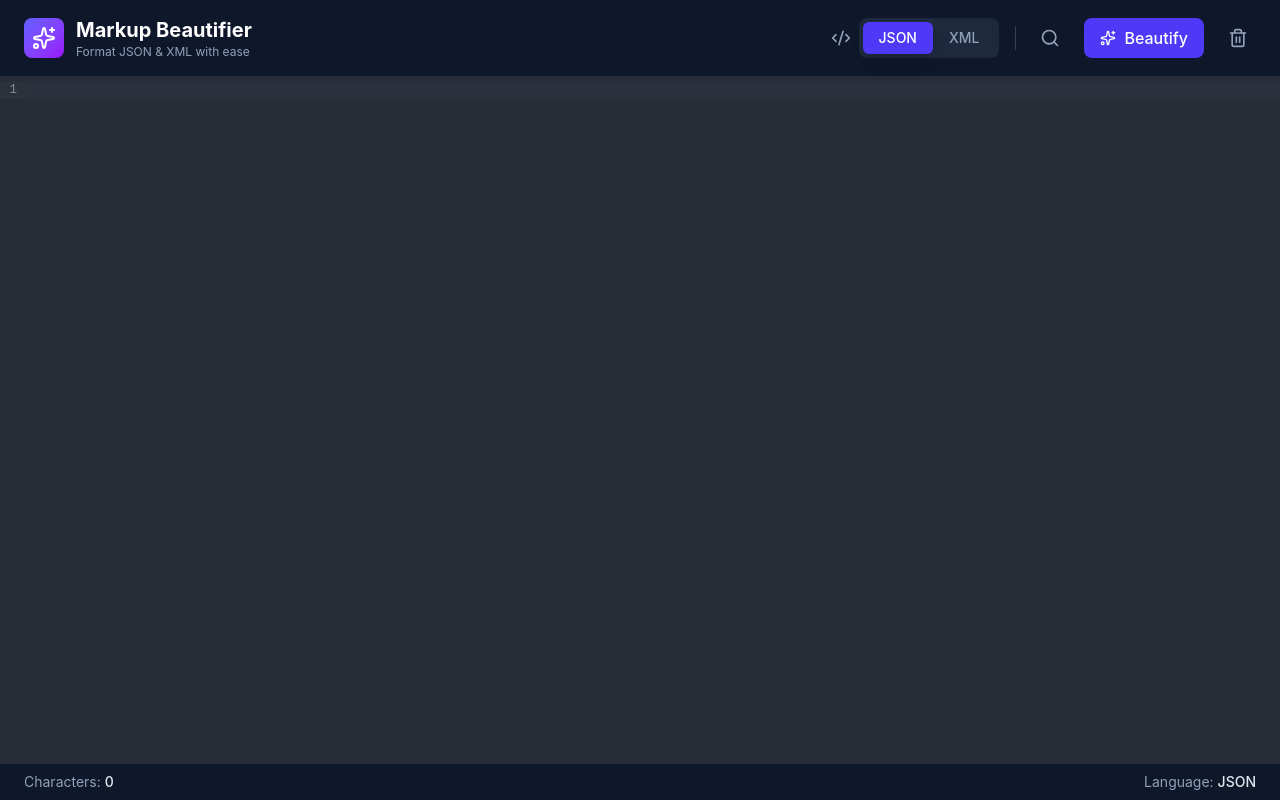
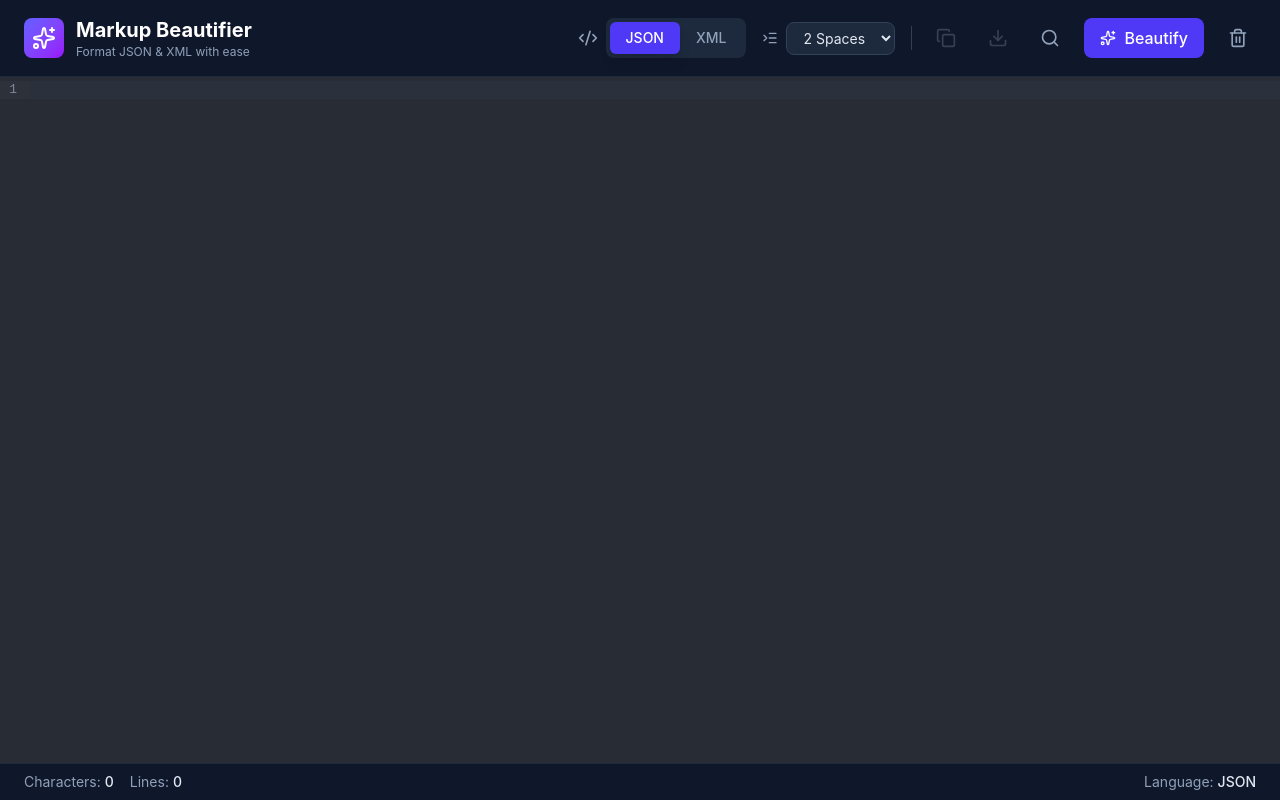
Before and after one commit to Godfather59/markup, a React (Vite) app: page / in a window 1280 px wide. Built offline with nearby package versions, Linux system fonts and the light colour scheme.

Commit message:
Add copy/download buttons, line count, and indentation selector

```diff
--- a/src/App.tsx
+++ b/src/App.tsx
@@ -4,6 +4,7 @@ import { Header } from './components/Header';
 import { Editor } from './components/Editor';
 import { SearchWidget } from './components/SearchWidget';
 import { StatusBar } from './components/StatusBar';
+import { IndentationType } from './components/IndentationSelector';
 import { formatJSON, formatXML } from './utils/formatters';
 import { findMatches, replaceAll } from './utils/search';
 import { useKeyboardShortcuts } from './hooks/useKeyboardShortcuts';
@@ -11,11 +12,18 @@ import { useKeyboardShortcuts } from './hooks/useKeyboardShortcuts';
 function App() {
   const [content, setContent] = useState('');
   const [language, setLanguage] = useState<'json' | 'xml'>('json');
+  const [indent, setIndent] = useState<IndentationType>(2);
   const [searchTerm, setSearchTerm] = useState('');
   const [replaceTerm, setReplaceTerm] = useState('');
   const [isSearchVisible, setIsSearchVisible] = useState(false);
   const [isReplaceVisible, setIsReplaceVisible] = useState(false);
   const [currentMatchIndex, setCurrentMatchIndex] = useState(0);
+
+  // Calculate line count
+  const lineCount = useMemo(() => {
+    if (!content) return 0;
+    return content.split('\n').length;
+  }, [content]);
 
   // Compute matches
   const matches = useMemo(() => {
@@ -29,6 +37,12 @@ function App() {
     }
   }, [matches.length, currentMatchIndex]);
 
+  // Get indentation string for formatting
+  const getIndentString = useCallback(() => {
+    if (indent === 'tab') return '\t';
+    return indent === 2 ? 2 : 4;
+  }, [indent]);
+
   // Format handler
   const handleFormat = useCallback(() => {
     if (!content.trim()) {
@@ -37,13 +51,16 @@ function App() {
     }
 
     try {
-      const formatted = language === 'json' ? formatJSON(content) : formatXML(content);
+      const indentValue = getIndentString();
+      const formatted = language === 'json'
+        ? formatJSON(content, indentValue)
+        : formatXML(content, typeof indentValue === 'number' ? ' '.repeat(indentValue) : indentValue);
       setContent(formatted);
       toast.success(`${language.toUpperCase()} formatted successfully!`);
     } catch (error) {
       toast.error((error as Error).message);
     }
-  }, [content, language]);
+  }, [content, language, getIndentString]);
 
   // Clear handler
   const handleClear = useCallback(() => {
@@ -137,6 +154,7 @@ function App() {
         type: 'format',
         content: pastedText,
         language: detectedLang,
+        indent: indent,
         id: Date.now()
       });
 
@@ -168,6 +186,46 @@ function App() {
     setSearchTerm('');
     setReplaceTerm('');
   }, [content, searchTerm, replaceTerm, matches.length]);
+
+  // Copy to clipboard
+  const handleCopy = useCallback(async () => {
+    if (!content.trim()) {
+      toast.error('Nothing to copy');
+      return;
+    }
+
+    try {
+      await navigator.clipboard.writeText(content);
+      toast.success('Copied to clipboard!');
+    } catch (error) {
+      toast.error('Failed to copy to clipboard');
+    }
+  }, [content]);
+
+  // Download file
+  const handleDownload = useCallback(() => {
+    if (!content.trim()) {
+      toast.error('Nothing to download');
+      return;
+    }
+
+    try {
+      const extension = language === 'json' ? 'json' : 'xml';
+      const mimeType = language === 'json' ? 'application/json' : 'application/xml';
+      const blob = new Blob([content], { type: mimeType });
+      const url = URL.createObjectURL(blob);
+      const a = document.createElement('a');
+      a.href = url;
+      a.download = `formatted.${extension}`;
+      document.body.appendChild(a);
+      a.click();
+      document.body.removeChild(a);
+      URL.revokeObjectURL(url);
+      toast.success('File downloaded!');
+    } catch (error) {
+      toast.error('Failed to download file');
+    }
+  }, [content, language]);
 
   // Keyboard shortcuts
   useKeyboardShortcuts({
@@ -203,11 +261,16 @@ function App() {
 
       <Header
         language={language}
+        indent={indent}
         onLanguageChange={setLanguage}
+        onIndentChange={setIndent}
         onFormat={handleFormat}
         onClear={handleClear}
         onToggleSearch={handleToggleSearch}
+        onCopy={handleCopy}
+        onDownload={handleDownload}
         isSearchVisible={isSearchVisible}
+        hasContent={!!content.trim()}
       />
 
       {isSearchVisible && (
@@ -238,7 +301,7 @@ function App() {
         currentMatchIndex={currentMatchIndex}
       />
 
-      <StatusBar characterCount={content.length} language={language} />
+      <StatusBar characterCount={content.length} lineCount={lineCount} language={language} />
     </div>
   );
 }
--- a/src/components/Header.tsx
+++ b/src/components/Header.tsx
@@ -1,23 +1,34 @@
 import React from 'react';
-import { Sparkles, Trash2, Search as SearchIcon } from 'lucide-react';
+import { Sparkles, Trash2, Search as SearchIcon, Copy, Download } from 'lucide-react';
 import { LanguageSelector } from './LanguageSelector';
+import { IndentationSelector, IndentationType } from './IndentationSelector';
 
 interface HeaderProps {
     language: 'json' | 'xml';
+    indent: IndentationType;
     onLanguageChange: (language: 'json' | 'xml') => void;
+    onIndentChange: (indent: IndentationType) => void;
     onFormat: () => void;
     onClear: () => void;
     onToggleSearch: () => void;
+    onCopy: () => void;
+    onDownload: () => void;
     isSearchVisible: boolean;
+    hasContent: boolean;
 }
 
 export const Header: React.FC<HeaderProps> = ({
     language,
+    indent,
     onLanguageChange,
+    onIndentChange,
     onFormat,
     onClear,
     onToggleSearch,
+    onCopy,
+    onDownload,
     isSearchVisible,
+    hasContent,
 }) => {
     return (
         <div className="flex items-center justify-between px-6 py-4 bg-slate-900 border-b border-slate-800">
@@ -35,10 +46,29 @@ export const Header: React.FC<HeaderProps> = ({
             {/* Controls */}
             <div className="flex items-center gap-4">
                 <LanguageSelector language={language} onChange={onLanguageChange} />
+                <IndentationSelector indent={indent} onChange={onIndentChange} />
 
                 <div className="h-6 w-px bg-slate-700" />
 
                 {/* Action Buttons */}
+                <button
+                    onClick={onCopy}
+                    disabled={!hasContent}
+                    className="p-2 text-slate-400 hover:text-slate-200 hover:bg-slate-800 rounded-lg transition-all disabled:opacity-30 disabled:cursor-not-allowed"
+                    title="Copy to Clipboard"
+                >
+                    <Copy className="w-5 h-5" />
+                </button>
+
+                <button
+                    onClick={onDownload}
+                    disabled={!hasContent}
+                    className="p-2 text-slate-400 hover:text-slate-200 hover:bg-slate-800 rounded-lg transition-all disabled:opacity-30 disabled:cursor-not-allowed"
+                    title="Download File"
+                >
+                    <Download className="w-5 h-5" />
+                </button>
+
                 <button
                     onClick={onToggleSearch}
                     className={`p-2 rounded-lg transition-all ${isSearchVisible
--- /dev/null
+++ b/src/components/IndentationSelector.tsx
@@ -0,0 +1,27 @@
+import React from 'react';
+import { Indent } from 'lucide-react';
+
+export type IndentationType = 2 | 4 | 'tab';
+
+interface IndentationSelectorProps {
+    indent: IndentationType;
+    onChange: (indent: IndentationType) => void;
+}
+
+export const IndentationSelector: React.FC<IndentationSelectorProps> = ({ indent, onChange }) => {
+    return (
+        <div className="flex items-center gap-2">
+            <Indent className="w-4 h-4 text-slate-400" />
+            <select
+                value={indent}
+                onChange={(e) => onChange(e.target.value === 'tab' ? 'tab' : Number(e.target.value) as 2 | 4)}
+                className="bg-slate-800 text-slate-200 text-sm px-3 py-1.5 rounded-lg border border-slate-700 hover:border-slate-600 focus:outline-none focus:border-indigo-500 cursor-pointer"
+                title="Indentation"
+            >
+                <option value={2}>2 Spaces</option>
+                <option value={4}>4 Spaces</option>
+                <option value="tab">Tab</option>
+            </select>
+        </div>
+    );
+};
--- a/src/components/StatusBar.tsx
+++ b/src/components/StatusBar.tsx
@@ -2,14 +2,20 @@ import React from 'react';
 
 interface StatusBarProps {
     characterCount: number;
+    lineCount: number;
     language: 'json' | 'xml';
 }
 
-export const StatusBar: React.FC<StatusBarProps> = ({ characterCount, language }) => {
+export const StatusBar: React.FC<StatusBarProps> = ({ characterCount, lineCount, language }) => {
     return (
         <div className="flex items-center justify-between px-6 py-2 bg-slate-900 border-t border-slate-800 text-sm">
-            <div className="text-slate-400">
-                Characters: <span className="text-slate-200 font-medium">{characterCount.toLocaleString()}</span>
+            <div className="flex items-center gap-4">
+                <div className="text-slate-400">
+                    Characters: <span className="text-slate-200 font-medium">{characterCount.toLocaleString()}</span>
+                </div>
+                <div className="text-slate-400">
+                    Lines: <span className="text-slate-200 font-medium">{lineCount.toLocaleString()}</span>
+                </div>
             </div>
             <div className="text-slate-400">
                 Language: <span className="text-slate-200 font-medium uppercase">{language}</span>
--- a/src/workers/format.worker.ts
+++ b/src/workers/format.worker.ts
@@ -1,15 +1,15 @@
 // Format JSON with proper indentation
-function formatJSON(text: string): string {
+function formatJSON(text: string, indent: number | string = 2): string {
     try {
         const parsed = JSON.parse(text);
-        return JSON.stringify(parsed, null, 2);
+        return JSON.stringify(parsed, null, indent);
     } catch (error) {
         throw new Error('Invalid JSON: ' + (error as Error).message);
     }
 }
 
 // Format XML with proper indentation (Regex-based, Worker-safe)
-function formatXML(text: string): string {
+function formatXML(text: string, indent: string = '  '): string {
     try {
         // Quick validation with DOMParser
         const parser = new DOMParser();
@@ -26,7 +26,7 @@ function formatXML(text: string): string {
         formatted = formatted.replace(/>\s*</g, '><');
 
         // Add newlines and indentation
-        let indent = 0;
+        let indentLevel = 0;
         const lines: string[] = [];
 
         // Split by tags
@@ -40,12 +40,12 @@ function formatXML(text: string): string {
             if (part.startsWith('<')) {
                 // Closing tag
                 if (part.startsWith('</')) {
-                    indent = Math.max(0, indent - 1);
-                    lines.push('  '.repeat(indent) + part);
+                    indentLevel = Math.max(0, indentLevel - 1);
+                    lines.push(indent.repeat(indentLevel) + part);
                 }
                 // Self-closing tag
                 else if (part.endsWith('/>') || part.match(/<\w+[^>]*\/>/)) {
-                    lines.push('  '.repeat(indent) + part);
+                    lines.push(indent.repeat(indentLevel) + part);
                 }
                 // Opening tag
                 else if (part.startsWith('<?')) {
@@ -54,18 +54,18 @@ function formatXML(text: string): string {
                 }
                 else if (part.startsWith('<!')) {
                     // Comment or DOCTYPE
-                    lines.push('  '.repeat(indent) + part);
+                    lines.push(indent.repeat(indentLevel) + part);
                 }
                 else {
-                    lines.push('  '.repeat(indent) + part);
-                    indent++;
+                    lines.push(indent.repeat(indentLevel) + part);
+                    indentLevel++;
                 }
             }
             // Text content
             else {
                 const trimmed = part.trim();
                 if (trimmed) {
-                    lines.push('  '.repeat(indent) + trimmed);
+                    lines.push(indent.repeat(indentLevel) + trimmed);
                 }
             }
         }
@@ -78,15 +78,17 @@ function formatXML(text: string): string {
 
 // Handle messages from main thread
 self.onmessage = (e: MessageEvent) => {
-    const { type, content, language, id } = e.data;
+    const { type, content, language, indent, id } = e.data;
 
     if (type === 'format') {
         try {
             let formatted = content;
             if (language === 'json') {
-                formatted = formatJSON(content);
+                const indentValue = indent === 'tab' ? '\t' : (indent === 4 ? 4 : 2);
+                formatted = formatJSON(content, indentValue);
             } else if (language === 'xml') {
-                formatted = formatXML(content);
+                const indentValue = indent === 'tab' ? '\t' : (indent === 4 ? '    ' : '  ');
+                formatted = formatXML(content, indentValue);
             }
 
             self.postMessage({
```
Also changed, not shown: src/utils/formatters.ts (+13 -11 lines).
